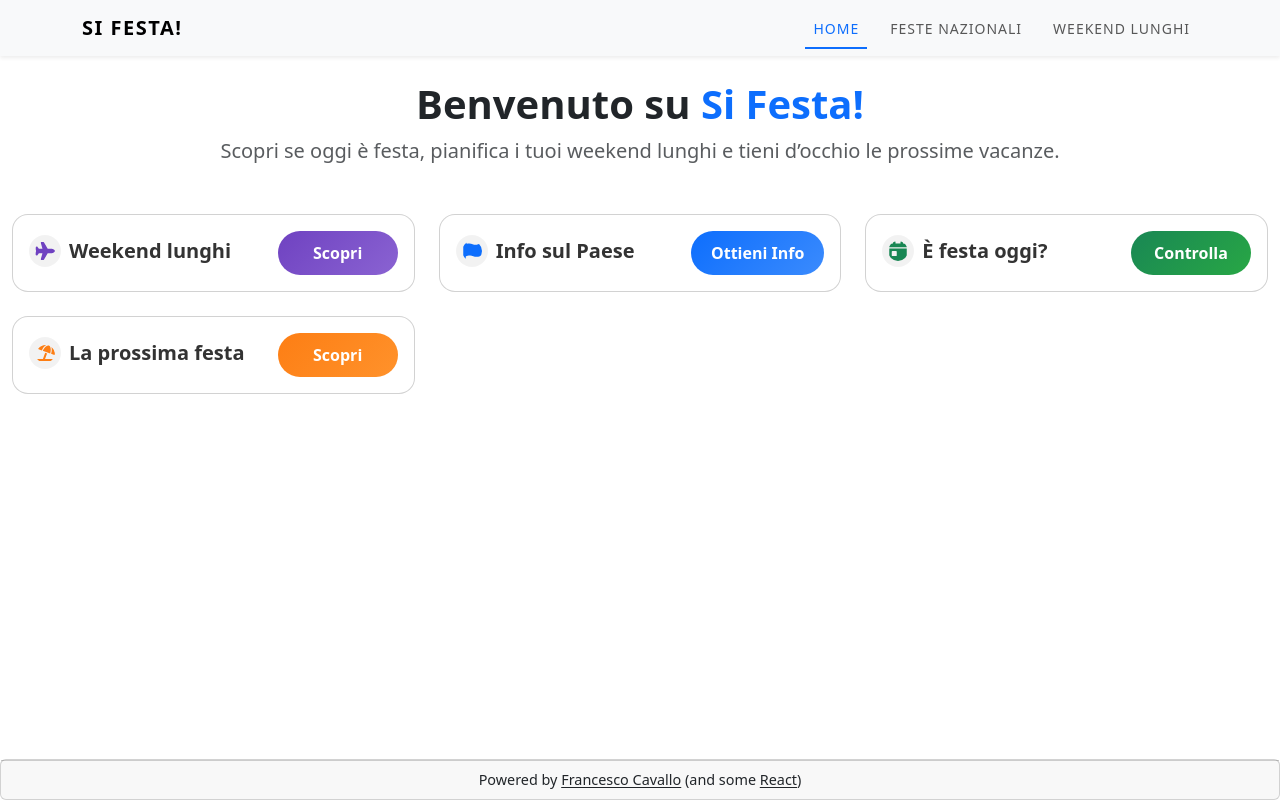
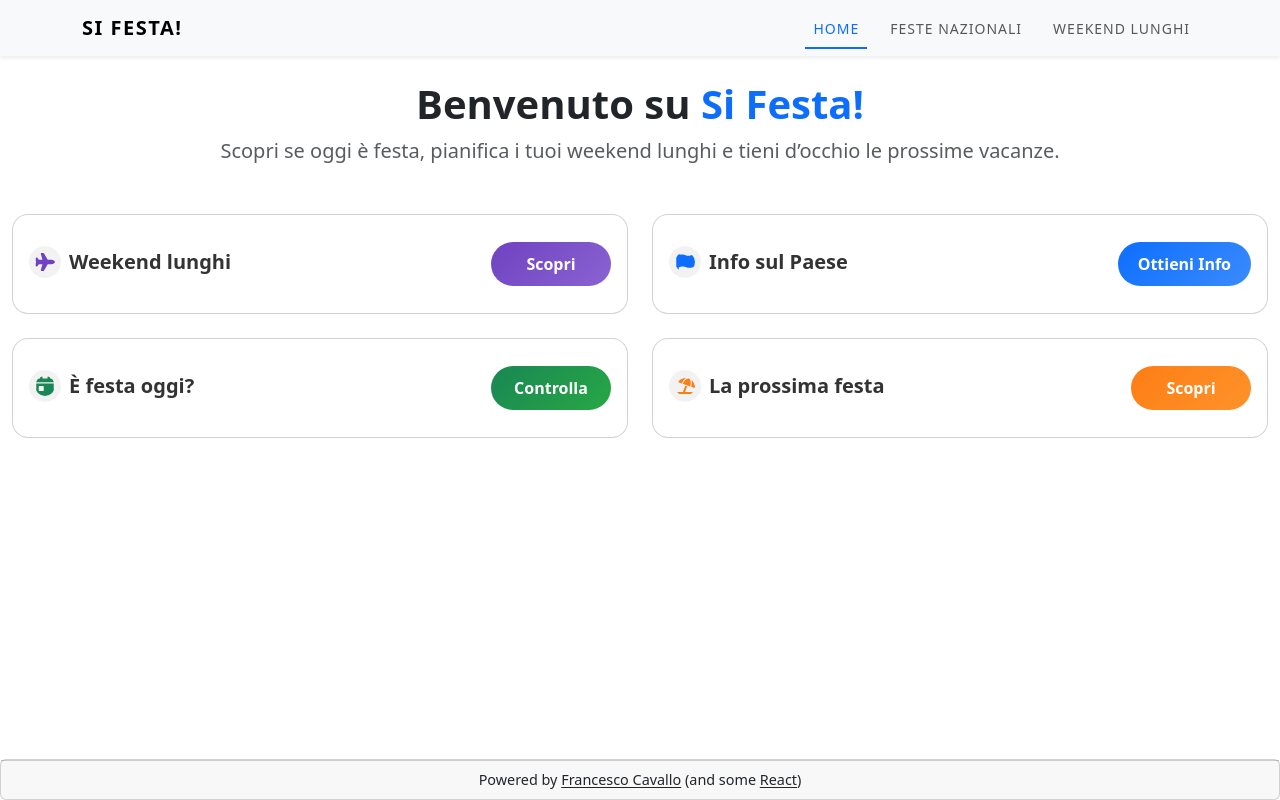
Before and after one commit to francesco-cavallo/si-festa-app, a React (Create React App) app in the folder work-days-fe/: page / in a window 1280 px wide. Built offline with nearby package versions, Linux system fonts and the light colour scheme.

Commit message:
modified homepage layout - minor; fix reset saturday workday onResetFilters

```diff
--- a/work-days-fe/src/components/HolidayCard.css
+++ b/work-days-fe/src/components/HolidayCard.css
@@ -3,6 +3,7 @@
 ========================= */
 .holiday-card {
   background: rgba(255, 255, 255, 0.9);
+  min-height: 100px;
   backdrop-filter: blur(8px);
   border: 1px solid rgba(255, 255, 255, 0.3);
   border-radius: 1rem;
@@ -17,6 +18,14 @@
   box-shadow: inherit !important; /* mantiene l’ombra originale */
 }
 
+.holiday-card .card-body {
+  display: flex;
+  flex-direction: column;
+}
+
+.holiday-card .card-body > .d-flex:first-child {
+  flex: 1;
+}
 
 /* Ombre soft colorate */
 .holiday-card.btn-country { box-shadow: 0 6px 15px rgba(13, 110, 253, 0.15); }
@@ -45,6 +54,10 @@
   height: 32px;
   margin-right: 0.5rem;
   transition: transform 0.3s ease, background 0.3s ease;
+}
+
+.card-title svg {
+  height: 32px;
 }
 
 .holiday-card:hover .card-title svg {
--- a/work-days-fe/src/components/HolidayCard.js
+++ b/work-days-fe/src/components/HolidayCard.js
@@ -55,7 +55,6 @@ const HolidayCard = ({
             )}
           </Button>
         </div>
-
         {/* Contenuto espandibile */}
         <CSSTransition
           in={expanded && hasContent}
--- a/work-days-fe/src/components/LongWeekendFilters.jsx
+++ b/work-days-fe/src/components/LongWeekendFilters.jsx
@@ -27,6 +27,7 @@ const LongWeekendFilters = ({
         setCustomPeriod(false);
         setEnableStartMonth(false);
         setEnableEndMonth(false);
+        setWorkSaturday(false)
     };
 
     const updateDate = (type, value, which) => {
--- a/work-days-fe/src/pages/Homepage.js
+++ b/work-days-fe/src/pages/Homepage.js
@@ -16,16 +16,16 @@ const Homepage = ({ baseURL, giorni }) => {
                 </p>
             </div>
             <Row className="g-4 align-items-start">
-                <Col sm={12} md={6} lg={4}>
+                <Col sm={12} md={6} lg={6}>
                     <LongWeekendsCard baseURL={baseURL}/>
                 </Col>
-                <Col sm={12} md={6} lg={4}>
+                <Col sm={12} md={6} lg={6}>
                     <CountryInfoCard baseURL={baseURL}/>
                 </Col>
-                <Col sm={12} md={6} lg={4}>
+                <Col sm={12} md={6} lg={6}>
                     <TodayHolidayCard baseURL={baseURL}/>
                 </Col>
-                <Col sm={12} md={6} lg={4}>
+                <Col sm={12} md={6} lg={6}>
                     <NextHolidayCard baseURL={baseURL} giorni={giorni}/>
                 </Col>
             </Row>
```
Also changed, not shown: work-days-fe/toDosFE.txt.
